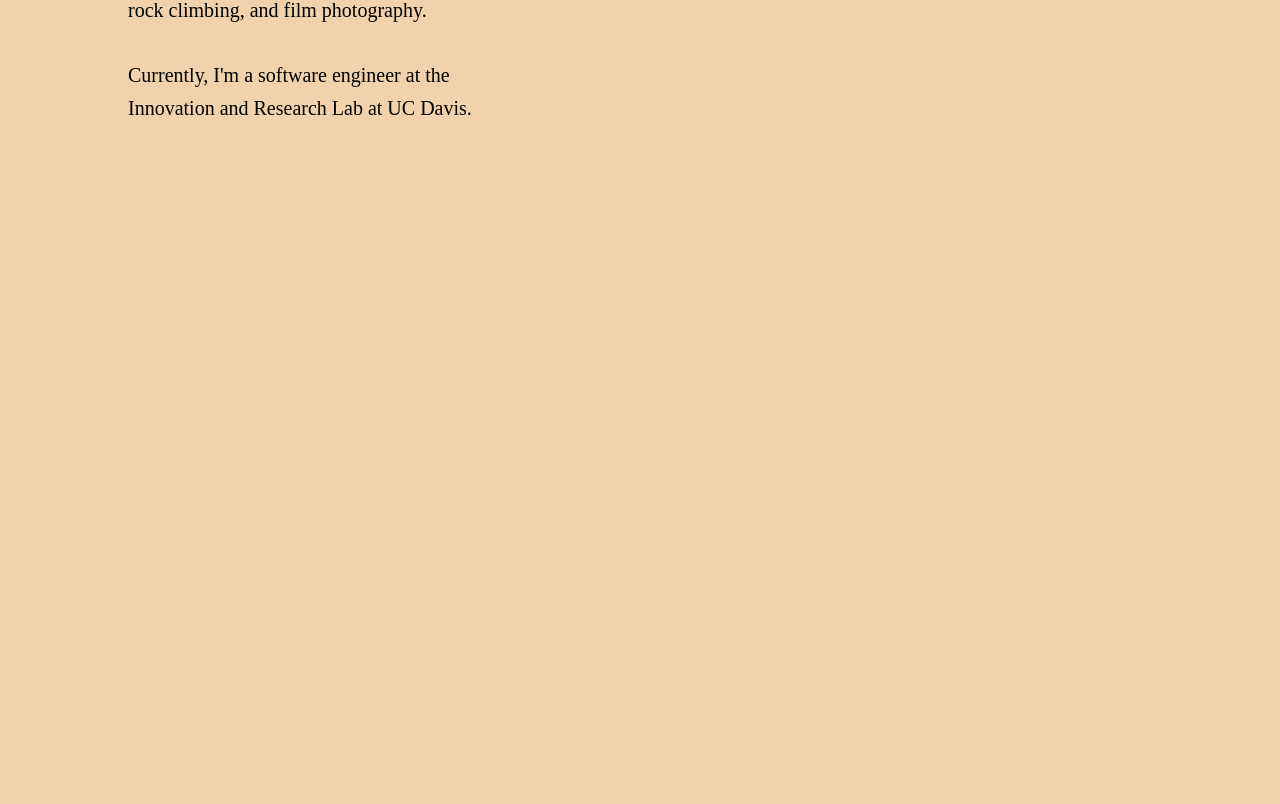
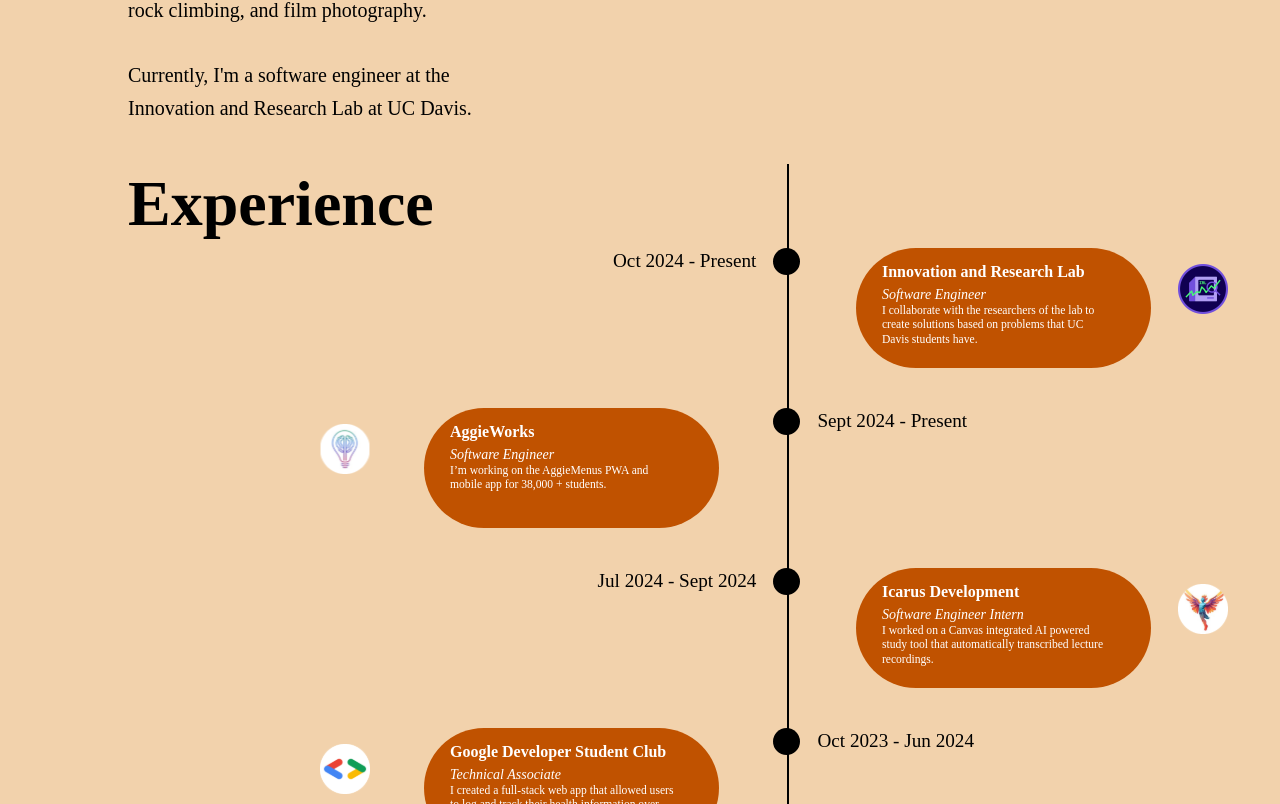
Before and after one commit to patrickhcnguyen/personal-website, a React (Vite) app in the folder frontend/: page / in a window 1280 px wide. Shown: the part 1264-2068 px from the top of the page. Before the commit the page ends 1468 px from the top, so only its background shows below. Built offline with nearby package versions, Linux system fonts and the light colour scheme; a web font is replaced by a local one.

Commit message:
Experience section

```diff
--- a/frontend/src/App.tsx
+++ b/frontend/src/App.tsx
@@ -2,13 +2,16 @@
 import SocialBar from "./components/social/social-bar";
 import Squares from "./components/squares/squares";
 import AboutMe from "./components/about/aboutMe";
+import Experience from "./components/experience/experience";
 
 function App() {
+
   return (
     <div className="w-full m-0">
       <Navbar />
       <Squares />
       <AboutMe />
+      <Experience />
       <SocialBar />
     </div>
   );
```
